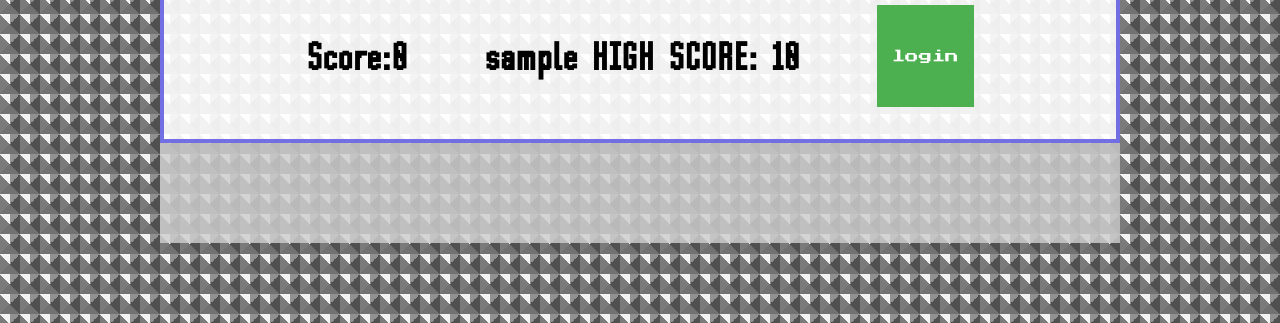
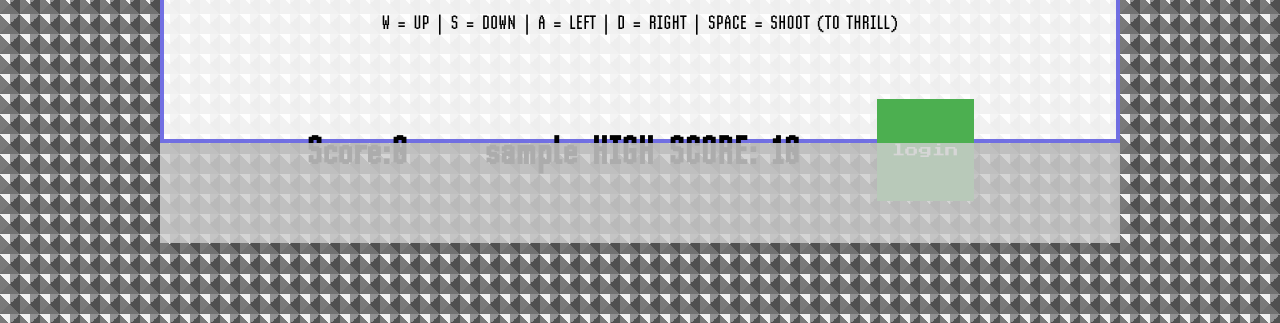
Before and after one commit to neiltarar/my_blog, a Flask app: page / in a window 1280 px wide. Shown: the part 886-1209 px from the top of the page. Run offline with Flask 2, Linux system fonts and the light colour scheme; a database or web service that is not in the repository returns one stand-in record (values such as "Sample title"); some libraries are stand-ins or nearby versions.

Commit message:
Game instructions added to the main page.

```diff
--- a/static/css/main_style.css
+++ b/static/css/main_style.css
@@ -284,3 +284,10 @@
 #save-score-button.show{
     display: block;
 }
+
+.instructions{
+    display: flex;
+    justify-content: space-evenly;
+    padding-top: 10px;
+    padding-bottom: 40px;
+}
--- a/templates/home.jinja
+++ b/templates/home.jinja
@@ -17,8 +17,10 @@
             Your Browser Does Not Support This Canvas Element.
         </canvas>
     </section>
+    <div class="instructions">
+        <p>W = UP | S = DOWN | A = LEFT | D = RIGHT | SPACE = SHOOT (TO THRILL)</p>
+    </div>
     <div class="score">
-
         {% if user != None %}
             <h2>{{user}}</h2>
             <h1 id="score"></h1>
```
